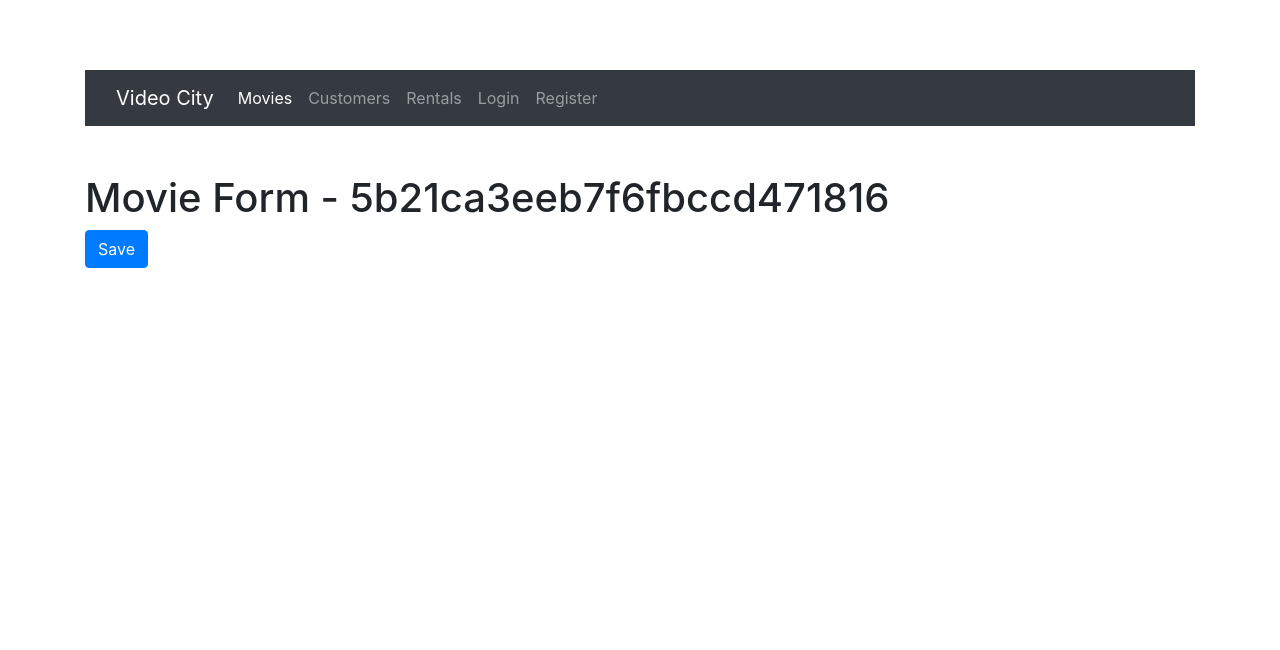
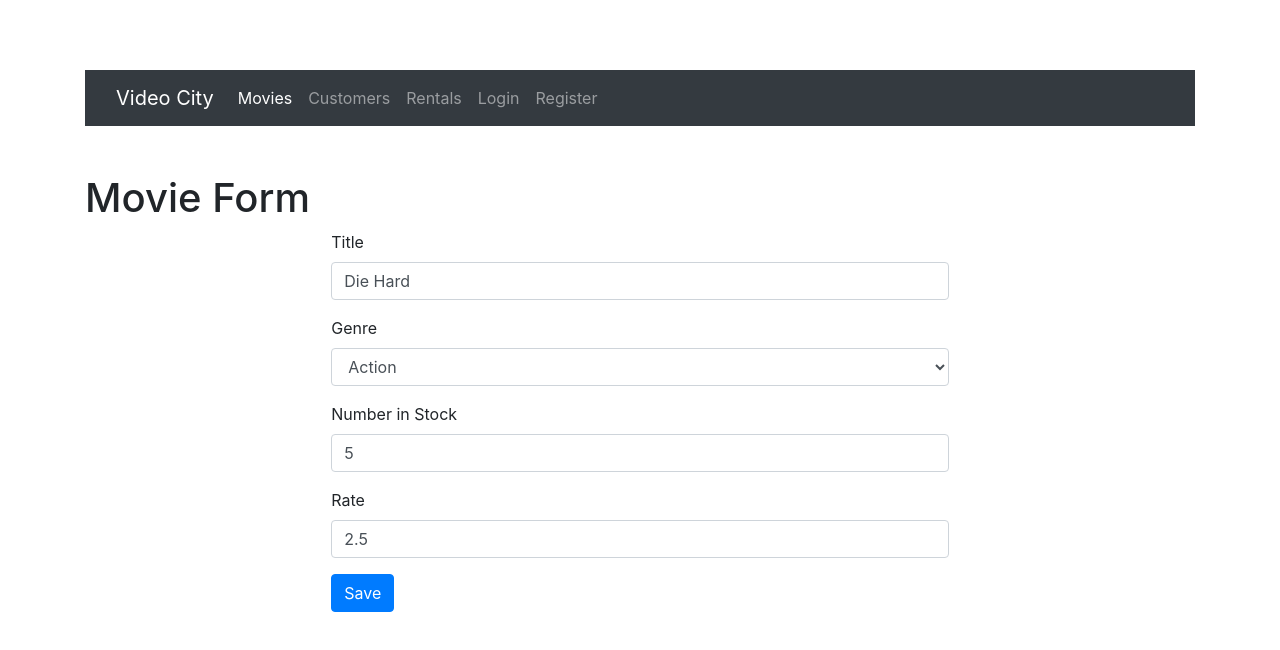
Before and after one commit to rcode321/movie-list, a React (Create React App) app: page /movies/5b21ca3eeb7f6fbccd471816 in a window 1280 px wide. Shown: the top 650 px of the page. Built offline with nearby package versions, Linux system fonts and the light colour scheme.

Commit message:
adding moviesForm and extends form component in movieForm to use methods,

```diff
--- a/src/App.js
+++ b/src/App.js
@@ -11,7 +11,6 @@
 import NotFound from "./component/notFound";
 import MovieForm from "./component/movieForm";
 import LoginForm from "./component/loginForm";
-
 import RegisterForm from "./component/registerForm";
 
 class App extends Component {
--- a/src/component/common/form.jsx
+++ b/src/component/common/form.jsx
@@ -1,6 +1,7 @@
 import React, { Component } from "react";
 import Joi from "joi-browser";
 import Input from "./input";
+import Select from "./select";
 
 class Form extends Component {
 	state = {
@@ -76,6 +77,19 @@
 			/>
 		);
 	}
+	renderSelect(name, label, options) {
+		const { data, errors } = this.state;
+		return (
+			<Select
+				name={name}
+				value={data[name]}
+				label={label}
+				options={options}
+				onChange={this.handleChange}
+				error={errors[name]}
+			/>
+		);
+	}
 }
 
 export default Form;
--- /dev/null
+++ b/src/component/common/select.jsx
@@ -0,0 +1,20 @@
+import React from "react";
+
+const Select = ({ name, label, options, error, ...rest }) => {
+	return (
+		<div className="form-group">
+			<label htmlFor={name}>{label}</label>
+			<select name={name} id={name} {...rest} className="form-control">
+				<option value="" />
+				{options.map((option) => (
+					<option key={option._id} value={option._id}>
+						{option.name}
+					</option>
+				))}
+			</select>
+			{error && <div className="alert alert-danger">{error}</div>}
+		</div>
+	);
+};
+
+export default Select;
--- a/src/component/common/tableHeader.jsx
+++ b/src/component/common/tableHeader.jsx
@@ -15,7 +15,8 @@
 	renderSortIcon = (column) => {
 		const { sortColumn } = this.props;
 		if (column.path !== sortColumn.path) return null;
-    if (sortColumn.order === "asc") return <i className="fa fa-sort-asc"></i>;
+		if (sortColumn.order === "asc")
+			return <i className="fa fa-sort-asc"></i>;
 		return <i className="fa fa-sort-desc"></i>;
 	};
 
--- a/src/component/movieForm.jsx
+++ b/src/component/movieForm.jsx
@@ -1,18 +1,89 @@
-import React from "react";
+import React, { Component } from "react";
+import Joi from "joi-browser";
+import Form from "./common/form";
+import { getMovie, saveMovie } from "../services/fakeMovieService";
+import { getGenres } from "../services/fakeGenreService";
 
-const MovieForm = ({ match, history }) => {
-	return (
-		<div>
-			<h1>Movie Form - {match.params.id}</h1>
-			<button
-				type="button"
-				className="btn btn-primary"
-				onClick={() => history.push("/movies")}
-			>
-				Save
-			</button>
-		</div>
-	);
-};
+class MovieForm extends Form {
+	state = {
+		data: {
+			title: "",
+			genreId: "",
+			numberInStock: "",
+			dailyRentalRate: "",
+		},
+		genres: [],
+		errors: {},
+	};
+
+	schema = {
+		_id: Joi.string(),
+		title: Joi.string().required().label("Title"),
+		genreId: Joi.string().required().label("Genre"),
+		numberInStock: Joi.number()
+			.required()
+			.min(0)
+			.max(100)
+			.label("Number in Stock"),
+		dailyRentalRate: Joi.number()
+			.required()
+			.min(0)
+			.max(10)
+			.label("Daily Rental Rate"),
+	};
+
+	componentDidMount() {
+		const genres = getGenres();
+		this.setState({ genres });
+
+		const movieId = this.props.match.params.id;
+		if (movieId === "new") return;
+
+		const movie = getMovie(movieId);
+		if (!movie) return this.props.history.replace("/not-found");
+
+		this.setState({ data: this.mapToViewModel(movie) });
+	}
+
+	mapToViewModel(movie) {
+		return {
+			_id: movie._id,
+			title: movie.title,
+			genreId: movie.genre._id,
+			numberInStock: movie.numberInStock,
+			dailyRentalRate: movie.dailyRentalRate,
+		};
+	}
+
+	doSubmit = () => {
+		saveMovie(this.state.data);
+		this.props.history.push("/movies");
+	};
+
+	render() {
+		return (
+			<div>
+				<h1>Movie Form</h1>
+
+				<div>
+					<form
+						onSubmit={this.handleSubmit}
+						className="col-sm-7 mx-auto"
+					>
+						{this.renderInput("title", "Title")}
+						{this.renderSelect("genreId", "Genre", this.state.genres)}
+						{this.renderInput(
+							"numberInStock",
+							"Number in Stock",
+							"number"
+						)}
+						{this.renderInput("dailyRentalRate", "Rate")}
+						{this.renderButton("Save")}
+					</form>
+				</div>
+			</div>
+		);
+	}
+}
 
 export default MovieForm;
--- a/src/component/movies.jsx
+++ b/src/component/movies.jsx
@@ -1,7 +1,9 @@
 import React, { Component } from "react";
 import _ from "lodash";
 
-import { getMovies } from "../services/fakeMovieService";
+import { Link } from "react-router-dom";
+
+import { deleteMovie, getMovies } from "../services/fakeMovieService";
 import { getGenres } from "../services/fakeGenreService";
 import { paginate } from "../utils/paginate";
 
@@ -26,9 +28,11 @@
 	handleDelete = (movie) => {
 		console.log(movie);
 		const movies = this.state.movies.filter(
-			(movee) => movee._id !== movie._id
+			(movieList) => movieList._id !== movie._id
 		);
+
 		this.setState({ movies });
+		deleteMovie(movie._id);
 	};
 
 	handleLike = (movie) => {
@@ -97,6 +101,10 @@
 					/>
 				</div>
 				<div className="col">
+					<Link className="btn btn-primary" to="/movies/new">
+						New Movie
+					</Link>
+
 					<p>Showing {totalCount} movies in the database</p>
 					<Moviestable
 						movies={movies}
--- a/src/component/registerForm.jsx
+++ b/src/component/registerForm.jsx
@@ -4,20 +4,21 @@
 
 class RegisterForm extends Form {
 	state = {
-		data: { username: "", password: "", email: "" },
+		data: { name: "", password: "", email: "" },
 		errors: {},
 	};
 
 	schema = {
+		name: Joi.string().required().label("Username"),
+		password: Joi.string().min(5).label("Password"),
 		email: Joi.string()
 			.email({
 				minDomainSegments: 2,
 				tlds: { allow: ["com", "net"] },
 			})
 			.label("Email"),
-		password: Joi.string().min(5).label("Password"),
-		username: Joi.string().required().label("Username"),
 	};
+
 	doSubmit = () => {
 		// call the server
 		console.log("Submitted");
@@ -27,9 +28,9 @@
 			<div>
 				<h1 className="text-center">Register</h1>
 				<form onSubmit={this.handleSubmit} className="col-sm-7 mx-auto">
-					{this.renderInput("email", "Username", "email")}
+					{this.renderInput("email", "Username")}
 					{this.renderInput("password", "Password", "password")}
-					{this.renderInput("username", "Name")}
+					{this.renderInput("name", "Name")}
 					{this.renderButton("Register")}
 				</form>
 			</div>
--- a/src/services/fakeMovieService.js
+++ b/src/services/fakeMovieService.js
@@ -78,13 +78,15 @@
 
 export function saveMovie(movie) {
 	let movieInDb = movies.find((m) => m._id === movie._id) || {};
-   movieInDb.name = movie.name;
-   movieInDb.genre = genresAPI.genres.find((g) => g._id === movie.genreId);
+	movieInDb.title = movie.title;
+	movieInDb.genre = genresAPI.genres.find(
+		(g) => g._id === movie.genreId
+	);
 	movieInDb.numberInStock = movie.numberInStock;
 	movieInDb.dailyRentalRate = movie.dailyRentalRate;
 
 	if (!movieInDb._id) {
-      movieInDb._id = Date.now();
+		movieInDb._id = Date.now().toString();
 		movies.push(movieInDb);
 	}
 
```
Also changed, not shown: src/component/common/table.jsx (+10 -6 lines). Lines whose indentation alone changed are shown as unchanged.
